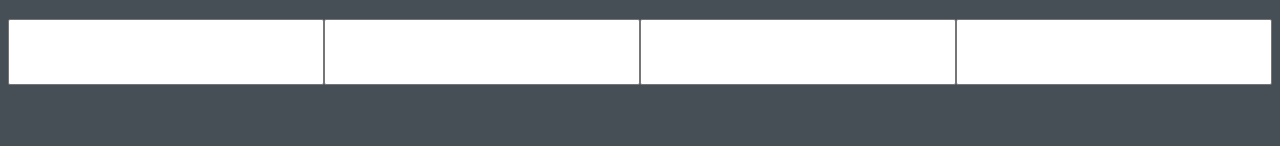
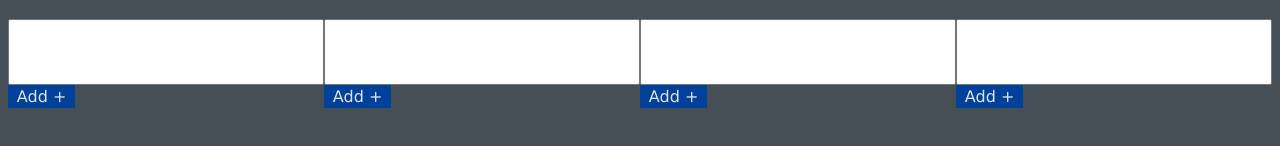
Before and after one commit to ArturCSegat/MMRF_web, a plain HTML site: page index.html in a window 1280 px wide. Shown: the part 620-766 px from the top of the page. Drawn offline with Linux system fonts and the light colour scheme; some packages are replaced by stand-ins of ours.

Commit message:
added buttons for adding new uspliter, bspliter, cable and splicebox

```diff
--- a/index.html
+++ b/index.html
@@ -31,18 +31,22 @@
             <div class="select-container">
                 <h4>Balanced spliters</h4>
                 <select id="bspliters" multiple></select>
+                <div class="select-option-adder" onclick="new_bspliter()">Add +</div>
             </div>
             <div class="select-container">
                 <h4>Unbalanced spliters</h4>
                 <select id="uspliters" multiple></select>
+                <div class="select-option-adder" onclick="new_uspliter()">Add +</div>
             </div>
             <div class="select-container">
                 <h4>Cables</h4>
                 <select id="cables" multiple></select>
+                <div class="select-option-adder" onclick="new_cable()">Add +</div>
             </div>
             <div class="select-container">
                 <h4>SpliceBoxes</h4>
                 <select id="spliceboxes" multiple></select>
+                <div class="select-option-adder" onclick="new_splicebox()">Add +</div>
             </div>
         </div>
         <script
--- a/scripts/dom_elements.js
+++ b/scripts/dom_elements.js
@@ -145,7 +145,83 @@ async function handle_new_session_click(){
     window.location.reload()
 }
 
+function parseFields(inputString) {
+  const keyValuePairs = inputString.split(' ');
 
+  const obj = {};
+  keyValuePairs.forEach(pair => {
+    const [key, value] = pair.split('=');
+    obj[key.trim()] = isNaN(value) ? value.trim() : parseFloat(value);
+  });
+
+  return obj;
+}
+
+
+
+async function new_splicebox(){
+    const input = prompt("enter new splicebox like this example: 'id=1 cost=2 attenuation=3'")
+    const obj = parseFields(input)
+    const response = await fetch("http://localhost:1337/add-splicebox/", {
+        method: "POST",
+        body: JSON.stringify(obj)
+    })
+    if (response.status != 200){
+        alert("error while adding: " + await response.json())
+    } else {
+        window.location.reload()
+    }
+}
+
+
+async function new_cable(){
+    const input = prompt("enter new cable like this example: 'id=1 cost=2 attenuation=3'")
+    const obj = parseFields(input)
+    const response = await fetch("http://localhost:1337/add-cable/", {
+        method: "POST",
+        body: JSON.stringify(obj)
+    })
+    if (response.status != 200){
+        alert("error while adding: " + await response.json())
+    } else {
+        window.location.reload()
+    }
+}
+
+
+async function new_uspliter(){
+    const input = prompt("enter new unbalanced spliter like this example: 'id=1 loss1=2 loss2=3 cost=4'")
+    const obj = parseFields(input)
+    const response = await fetch("http://localhost:1337/add-uspliter/", {
+        method: "POST",
+        body: JSON.stringify(obj)
+    })
+    if (response.status != 200){
+        alert("error while adding: " + await response.json())
+    } else {
+        window.location.reload()
+    }
+}
+
+
+async function new_bspliter(){
+    const input = prompt("enter new balanced spliter like this example: 'id=1 loss=2 loss2=3 cost=4'")
+    const obj = parseFields(input)
+    const response = await fetch("http://localhost:1337/add-bspliter/", {
+        method: "POST",
+        body: JSON.stringify(obj)
+    })
+    if (response.status != 200){
+        alert("error while adding: " + await response.json())
+    } else {
+        window.location.reload()
+    }
+}
+
+window.new_splicebox = new_splicebox
+window.new_cable = new_cable
+window.new_uspliter = new_uspliter
+window.new_bspliter = new_bspliter
 window.read_files = read_files;
 window.handle_limit_click = handle_limit_click
 window.new_session = handle_new_session_click
--- a/styles/main.css
+++ b/styles/main.css
@@ -83,6 +83,14 @@ h3 {
     height: 75%;
 }
 
+.select-option-adder {
+    height: 10%;
+    width: 20%;
+    background-color: rgb(0, 66, 154);
+    padding: 2px;
+    text-align: center;
+}
+
 
 .loading-animation {
   width: 10%;
```
